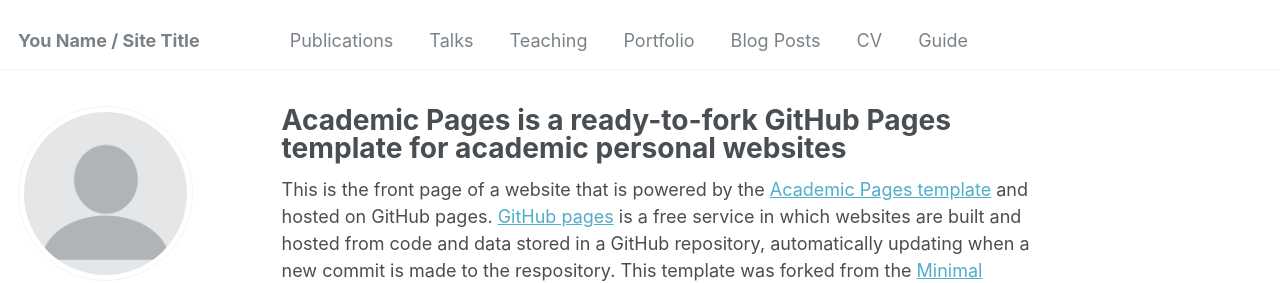
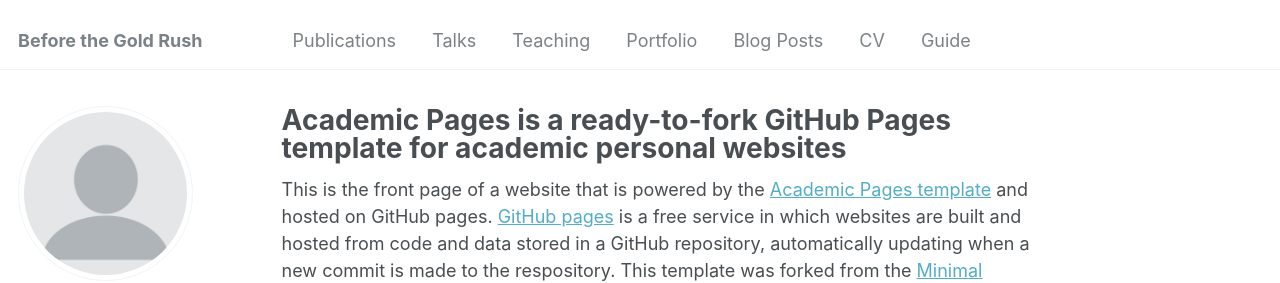
Before and after one commit to csus-arc/csus-arc.github.io, a Jekyll site: the page built from _pages/about.md, in a window 1280 px wide. Shown: the top 283 px of the page. Built offline with Jekyll 4.4.1, drawn with Linux system fonts in a browser that asks for light colours; some web fonts are replaced.

Commit message:
Update _config.yml

```diff
--- a/_config.yml
+++ b/_config.yml
@@ -8,11 +8,11 @@
 
 # Basic Site Settings
 locale                   : "en-US"
-title                    : "You Name / Site Title"
+title                    : "Before the Gold Rush"
 title_separator          : "-"
 name                     : &name "Your Name"
 description              : &description "personal description"
-url                      : https://academicpages.github.io # the base hostname & protocol for your site e.g. "https://mmistakes.github.io"
+url                      : https://csus-arc.github.io # the base hostname & protocol for your site e.g. "https://mmistakes.github.io"
 baseurl                  : "" # the subpath of your site, e.g. "/blog"
 repository               : "academicpages/academicpages.github.io"
 
```
